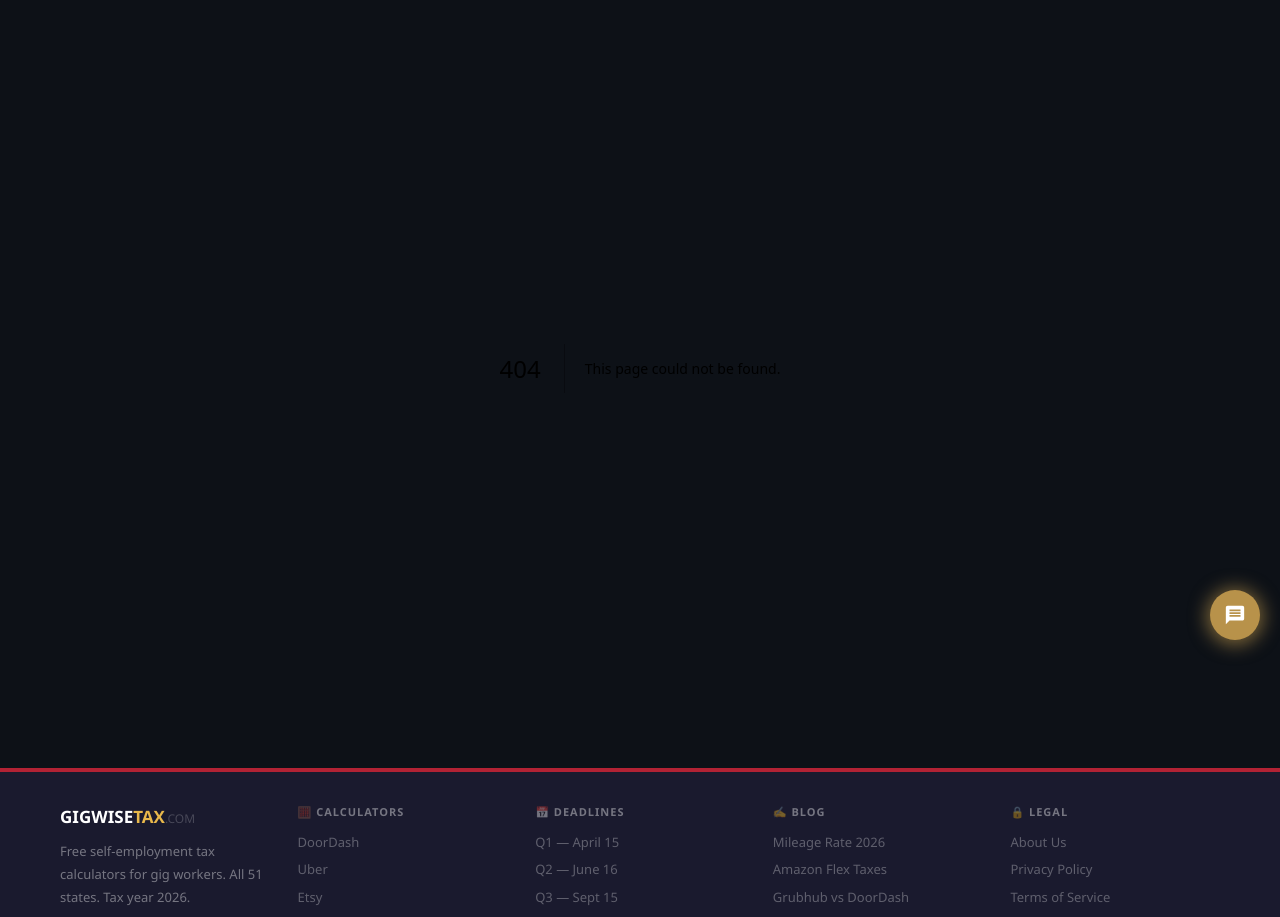
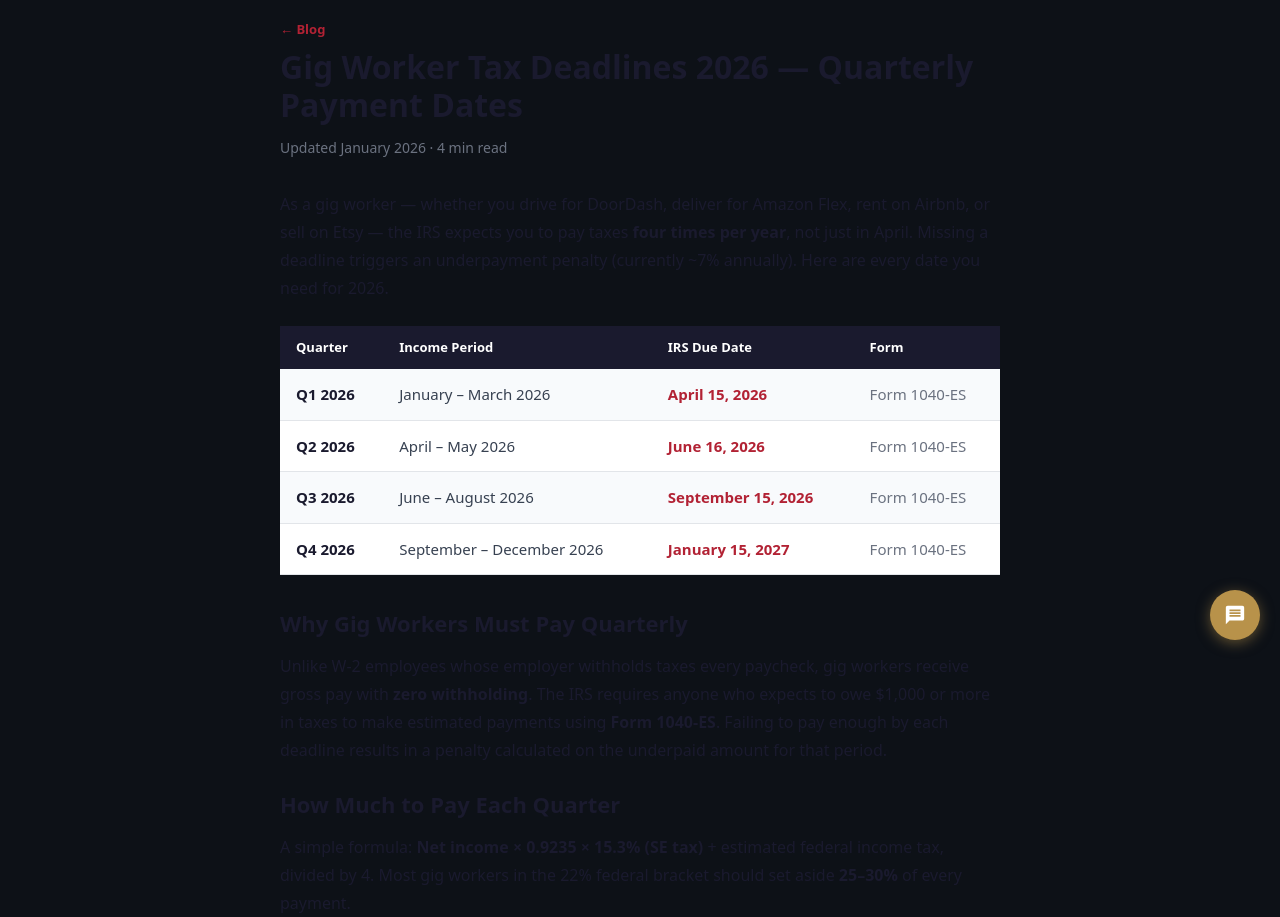
Before and after one commit to devqrcraft-ui/gigwisetax, a Next.js app: page /blog/gig-worker-tax-deadlines-2026 in a window 1280 px wide. Before the commit this address had no page. Shown: the part 140-1057 px from the top of the page. Built offline with nearby package versions, Linux system fonts and the light colour scheme.

Commit message:
feat: H1 update, sub-H1 tagline, privacy row, blog deadlines 2026, sitemap

```diff
--- /dev/null
+++ b/app/blog/gig-worker-tax-deadlines-2026/page.tsx
@@ -0,0 +1,122 @@
+import type { Metadata } from 'next'
+import Link from 'next/link'
+
+export const metadata: Metadata = {
+  title: 'Gig Worker Tax Deadlines 2026 — Quarterly Payment Dates | GigWiseTax',
+  description: 'All four IRS estimated tax deadlines for gig workers in 2026: April 15, June 16, September 15, January 15 2027. Miss one and pay a 7% penalty.',
+  alternates: { canonical: 'https://gigwisetax.com/blog/gig-worker-tax-deadlines-2026' },
+}
+
+const DEADLINES = [
+  { q: 'Q1 2026', period: 'January – March 2026',   due: 'April 15, 2026',    form: 'Form 1040-ES' },
+  { q: 'Q2 2026', period: 'April – May 2026',        due: 'June 16, 2026',     form: 'Form 1040-ES' },
+  { q: 'Q3 2026', period: 'June – August 2026',      due: 'September 15, 2026',form: 'Form 1040-ES' },
+  { q: 'Q4 2026', period: 'September – December 2026',due: 'January 15, 2027', form: 'Form 1040-ES' },
+]
+
+export default function Page() {
+  return (
+    <>
+      <script type="application/ld+json" dangerouslySetInnerHTML={{ __html: JSON.stringify({
+        '@context': 'https://schema.org',
+        '@type': 'FAQPage',
+        mainEntity: [
+          {
+            '@type': 'Question',
+            name: 'When are gig worker quarterly tax payments due in 2026?',
+            acceptedAnswer: { '@type': 'Answer', text: 'Q1: April 15 · Q2: June 16 · Q3: September 15 · Q4: January 15, 2027.' },
+          },
+          {
+            '@type': 'Question',
+            name: 'What happens if I miss a quarterly estimated tax deadline?',
+            acceptedAnswer: { '@type': 'Answer', text: 'The IRS charges an underpayment penalty of approximately 7% annually on the amount owed for each quarter missed.' },
+          },
+          {
+            '@type': 'Question',
+            name: 'How do I calculate how much to pay each quarter?',
+            acceptedAnswer: { '@type': 'Answer', text: 'Estimate your annual net gig income, multiply by 0.9235 for the SE base, apply 15.3% SE tax, add federal income tax, then divide by 4. Use the GigWiseTax calculator for an instant result.' },
+          },
+        ],
+      })}} />
+
+      <article style={{ maxWidth: 760, margin: '0 auto', padding: '48px 20px 64px', fontFamily: 'system-ui,sans-serif', color: '#1a1a2e' }}>
+
+        <div style={{ marginBottom: 8 }}>
+          <Link href="/blog" style={{ fontSize: 13, color: '#B22234', textDecoration: 'none', fontWeight: 600 }}>← Blog</Link>
+        </div>
+
+        <h1 style={{ fontSize: 32, fontWeight: 900, lineHeight: 1.2, marginBottom: 12 }}>
+          Gig Worker Tax Deadlines 2026 — Quarterly Payment Dates
+        </h1>
+        <p style={{ fontSize: 14, color: '#6b7280', marginBottom: 32 }}>
+          Updated January 2026 · 4 min read
+        </p>
+
+        <p style={{ fontSize: 16, lineHeight: 1.75, marginBottom: 24 }}>
+          As a gig worker — whether you drive for DoorDash, deliver for Amazon Flex, rent on Airbnb, or sell on Etsy — the IRS expects you to pay taxes <strong>four times per year</strong>, not just in April. Missing a deadline triggers an underpayment penalty (currently ~7% annually). Here are every date you need for 2026.
+        </p>
+
+        {/* TABLE */}
+        <div style={{ overflowX: 'auto', marginBottom: 32 }}>
+          <table style={{ width: '100%', borderCollapse: 'collapse', fontSize: 15 }}>
+            <thead>
+              <tr style={{ background: '#1a1a2e', color: '#fff' }}>
+                {['Quarter','Income Period','IRS Due Date','Form'].map(h => (
+                  <th key={h} style={{ padding: '12px 16px', textAlign: 'left', fontWeight: 700, fontSize: 13 }}>{h}</th>
+                ))}
+              </tr>
+            </thead>
+            <tbody>
+              {DEADLINES.map((d, i) => (
+                <tr key={d.q} style={{ background: i % 2 === 0 ? '#f8fafc' : '#fff', borderBottom: '1px solid #e2e5e9' }}>
+                  <td style={{ padding: '14px 16px', fontWeight: 800 }}>{d.q}</td>
+                  <td style={{ padding: '14px 16px', color: '#374151' }}>{d.period}</td>
+                  <td style={{ padding: '14px 16px', fontWeight: 700, color: '#B22234' }}>{d.due}</td>
+                  <td style={{ padding: '14px 16px', color: '#6b7280' }}>{d.form}</td>
+                </tr>
+              ))}
+            </tbody>
+          </table>
+        </div>
+
+        <h2 style={{ fontSize: 22, fontWeight: 800, marginBottom: 12 }}>Why Gig Workers Must Pay Quarterly</h2>
+        <p style={{ fontSize: 16, lineHeight: 1.75, marginBottom: 24 }}>
+          Unlike W-2 employees whose employer withholds taxes every paycheck, gig workers receive gross pay with <strong>zero withholding</strong>. The IRS requires anyone who expects to owe $1,000 or more in taxes to make estimated payments using <strong>Form 1040-ES</strong>. Failing to pay enough by each deadline results in a penalty calculated on the underpaid amount for that period.
+        </p>
+
+        <h2 style={{ fontSize: 22, fontWeight: 800, marginBottom: 12 }}>How Much to Pay Each Quarter</h2>
+        <p style={{ fontSize: 16, lineHeight: 1.75, marginBottom: 16 }}>
+          A simple formula: <strong>Net income × 0.9235 × 15.3% (SE tax)</strong> + estimated federal income tax, divided by 4. Most gig workers in the 22% federal bracket should set aside <strong>25–30%</strong> of every payment.
+        </p>
+        <p style={{ fontSize: 16, lineHeight: 1.75, marginBottom: 32 }}>
+          The fastest way: use our free calculator below — it handles SE tax, all 51 state rates, and shows your exact quarterly payment.
+        </p>
+
+        {/* CTA */}
+        <div style={{ background: 'linear-gradient(135deg,#1e2d5a,#0d1b3e)', borderRadius: 10, padding: '28px 24px', marginBottom: 40, textAlign: 'center' }}>
+          <p style={{ color: 'rgba(255,255,255,.7)', fontSize: 14, marginBottom: 8 }}>Free · No signup · All 51 states</p>
+          <Link href="/" style={{ display: 'inline-block', background: '#B22234', color: '#fff', padding: '14px 32px', borderRadius: 8, fontWeight: 800, fontSize: 17, textDecoration: 'none' }}>
+            Calculate My 2026 Quarterly Taxes →
+          </Link>
+        </div>
+
+        {/* FAQ */}
+        <h2 style={{ fontSize: 22, fontWeight: 800, marginBottom: 16 }}>FAQ</h2>
+        {[
+          ['When are gig worker quarterly tax payments due in 2026?', 'Q1: April 15 · Q2: June 16 · Q3: September 15 · Q4: January 15, 2027.'],
+          ['What happens if I miss a quarterly estimated tax deadline?', 'The IRS charges an underpayment penalty of approximately 7% annually on the amount owed for each quarter missed.'],
+          ['How do I calculate how much to pay each quarter?', 'Estimate your annual net gig income, multiply by 0.9235 for the SE base, apply 15.3% SE tax, add your federal income tax estimate, then divide by 4. Our calculator does this instantly for all 51 states.'],
+        ].map(([q, a]) => (
+          <details key={q as string} style={{ border: '1px solid #e2e5e9', borderRadius: 6, padding: '14px 18px', marginBottom: 10 }}>
+            <summary style={{ fontWeight: 700, fontSize: 15, cursor: 'pointer', color: '#1a1a2e' }}>{q as string}</summary>
+            <p style={{ fontSize: 14, color: '#374151', lineHeight: 1.7, marginTop: 10, marginBottom: 0 }}>{a as string}</p>
+          </details>
+        ))}
+
+        <div style={{ marginTop: 40, paddingTop: 24, borderTop: '1px solid #e2e5e9', fontSize: 13, color: '#9ca3af' }}>
+          ⚠️ Estimates only. Consult a licensed CPA or visit <a href="https://irs.gov" style={{ color: '#6b7280' }}>IRS.gov</a> for official guidance.
+        </div>
+      </article>
+    </>
+  )
+}
--- a/app/page.tsx
+++ b/app/page.tsx
@@ -115,7 +115,7 @@ export default function HomePage() {
           <div style={{ display: 'flex', gap: 12, alignItems: 'flex-start', marginBottom: 10, overflow: 'hidden', minWidth: 0 }}>
             <div style={{ width: 4, minWidth: 4, height: isMobile ? 28 : 34, background: '#B22234', borderRadius: 2, flexShrink: 0, marginTop: 4 }} />
             <h1 style={{ fontSize: isMobile ? 21 : 27, fontWeight: 900, color: '#fff', lineHeight: 1.25, letterSpacing: '-0.3px', margin: 0, wordBreak: 'break-word' as const, overflowWrap: 'break-word' as const, maxWidth: '100%' }}>
-              Free Gig Worker Tax Calculator — United States 2026
+              Free Gig Worker Tax Calculator 2026 — All Platforms, All 51 States
             </h1>
           </div>
           {/* 3 promise bullets — visible on all screens */}
@@ -128,6 +128,10 @@ export default function HomePage() {
               <span key={b} style={{ fontSize: isMobile ? 14 : 14, color: 'rgba(255,255,255,.85)', fontWeight: 500, display: 'block', wordBreak: 'break-word' as const, overflowWrap: 'break-word' as const, maxWidth: '100%' }}>{b}</span>
             ))}
           </div>
+          {/* sub-H1 tagline */}
+          <p style={{ paddingLeft: 16, fontSize: isMobile ? 13 : 14, color: 'rgba(255,255,255,.75)', fontWeight: 400, marginBottom: 8, lineHeight: 1.55, maxWidth: 680 }}>
+            Estimate SE tax 15.3%, federal and state income tax for DoorDash, Uber, Etsy, OnlyFans, Instacart, Airbnb and more — no signup, no data stored.
+          </p>
           {/* gov-style disclaimer */}
           <div style={{ paddingLeft: 16, fontSize: 11, color: 'rgba(255,255,255,.35)', lineHeight: 1.5 }}>
             Based on IRS Schedule SE and 2026 tax brackets. Not affiliated with the IRS or any government agency. Estimates only — not tax advice.
@@ -369,6 +373,7 @@ export default function HomePage() {
                         ['📆 Google Calendar export',    true,  false, false, false],
                         ['🧮 Interactive tool',          true,  false, false, false],
                         ['📱 No app required',           true,  false, false, true ],
+                        ['🔒 100% private, no data stored', true, false, false, false],
                       ].map(([feat,...vals]) => (
                         <tr key={feat as string} style={{ borderBottom: '1px solid #f0f1f3' }}>
                           <td style={{ padding: '8px 6px', fontSize: 12, color: '#374151', fontWeight: 500 }}>{feat as string}</td>
--- a/app/sitemap.ts
+++ b/app/sitemap.ts
@@ -54,6 +54,7 @@ export default function sitemap(): MetadataRoute.Sitemap {
 
   for (const b of BLOG_SLUGS) {
     urls.push({ url: `${base}/blog/${b}`, lastModified: now, changeFrequency: 'monthly', priority: 0.8 })
+    { url: 'https://gigwisetax.com/blog/gig-worker-tax-deadlines-2026', lastModified: new Date(), changeFrequency: 'monthly', priority: 0.7 },
   }
 
   return urls
```
